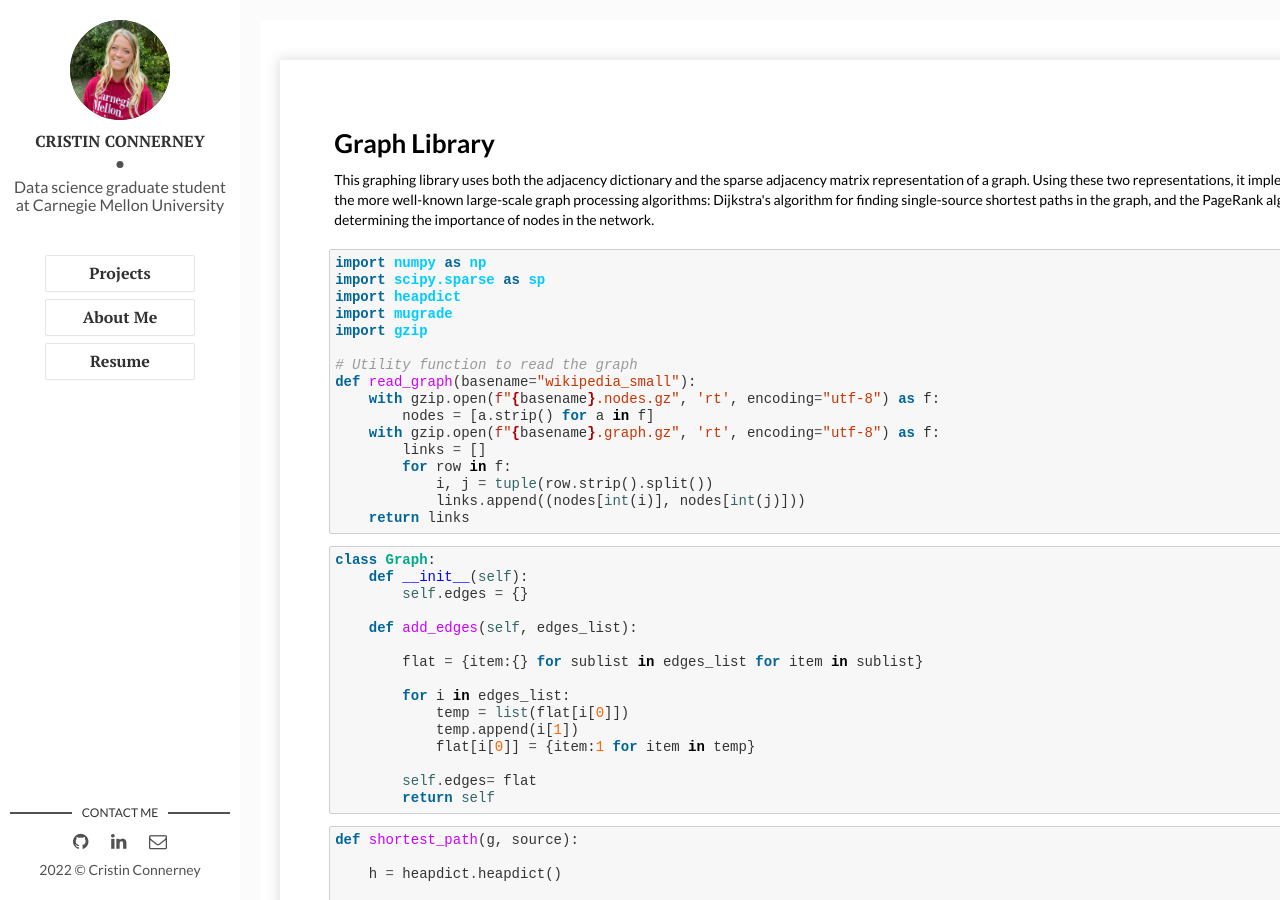
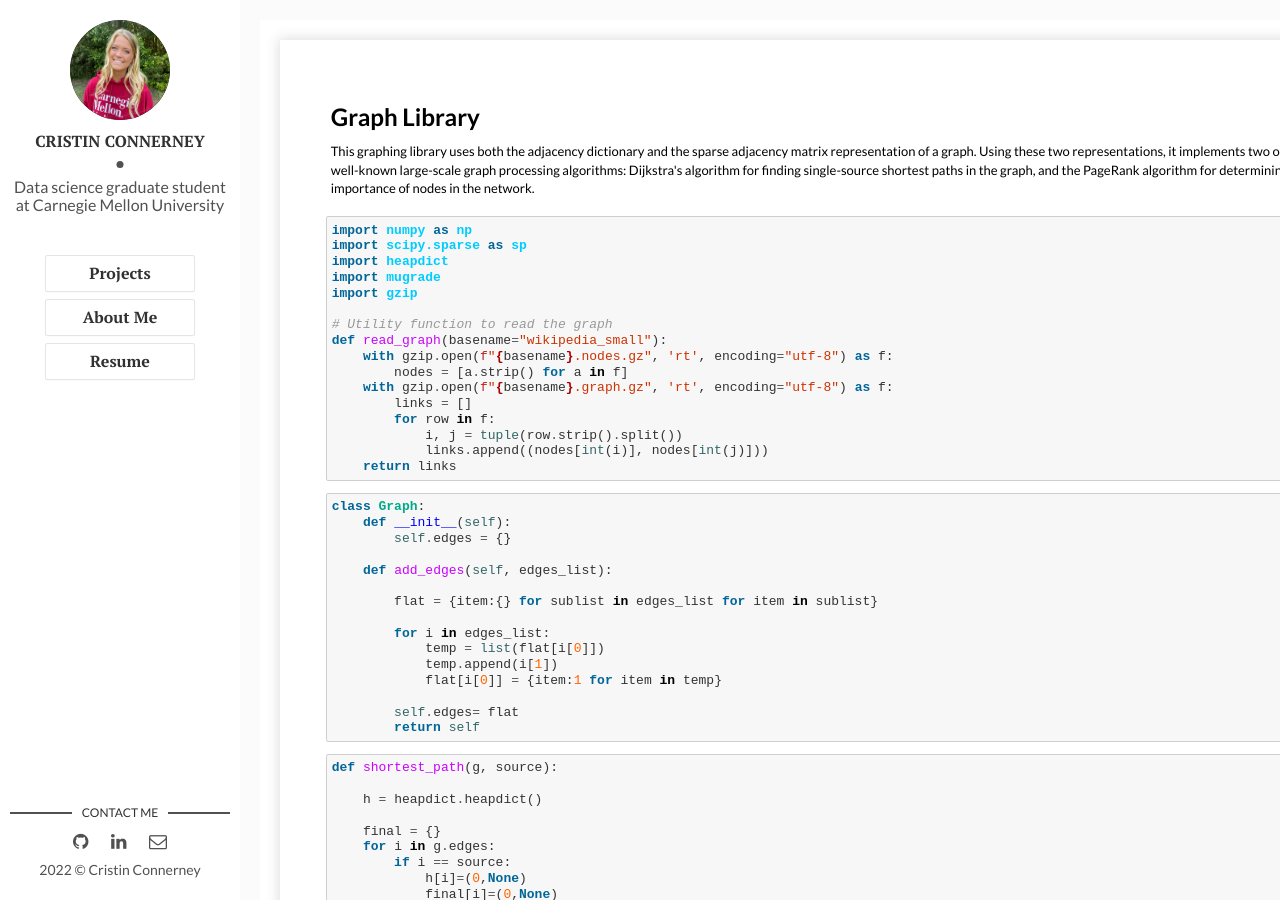
Before and after one commit to Cconnerney/cconnerney.github.io, a Jekyll site: the page built from _posts/2022-05-12-gl.markdown, in a window 1280 px wide and 900 px high. Built offline with Jekyll 4.4.1, drawn with Linux system fonts in a browser that asks for light colours; nearby versions of some CDN libraries; library files that are not in the unit come from our copies; comment, search, counter and statistics services are not loaded.

Commit message:
Update 2022-05-12-gl.markdown

```diff
--- a/_posts/2022-05-12-gl.markdown
+++ b/_posts/2022-05-12-gl.markdown
@@ -48,8 +48,7 @@
     </script>
     <!-- End of mathjax configuration --></head>
 <body>
-  <div tabindex="-1" id="notebook" class="border-box-sizing">
-    <div class="container" id="notebook-container">
+<div class="container" id="notebook-container">
 
 <div class="cell border-box-sizing text_cell rendered"><div class="inner_cell">
 <div class="text_cell_render border-box-sizing rendered_html">
@@ -281,8 +280,8 @@
 </div>
 
 </div>
-    </div>
-  </div>
+
+</div>
 </body>
 
 
```
